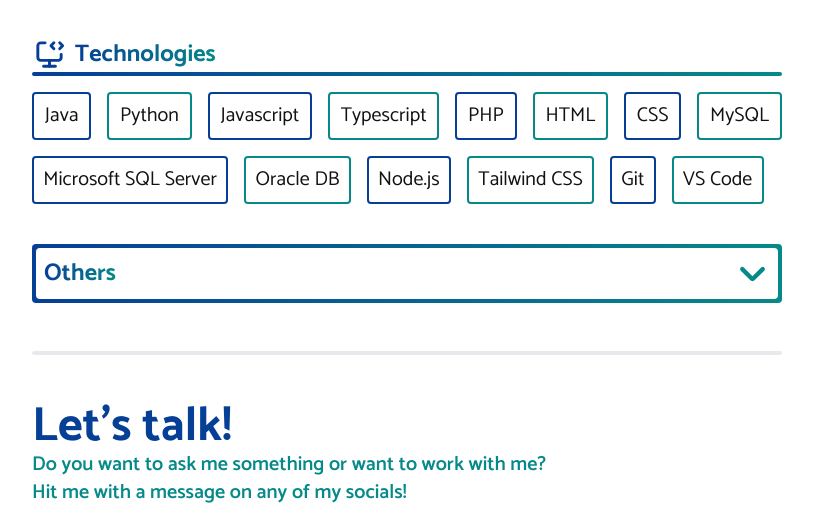
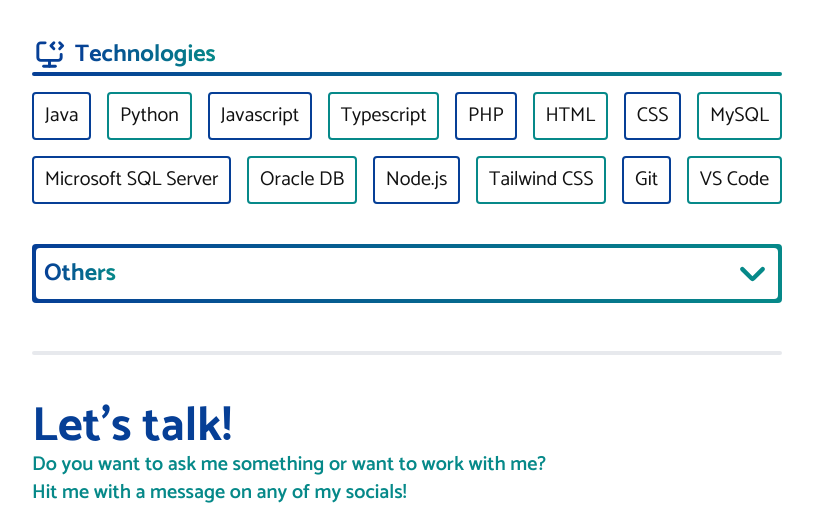
Before and after one commit to miguelmagueijo/website, an Astro site: page / in a window 1280 px wide. Shown: the part 1580-2100 px from the top of the page, without its empty margins (233-1046 px from the left). Built offline with nearby package versions, Linux system fonts and the light colour scheme; Astro itself is replaced by a stand-in of ours; no server answers.

Commit message:
Remove align on left (removed flex-auto)

```diff
--- a/src/pages/index.astro
+++ b/src/pages/index.astro
@@ -154,7 +154,7 @@
 			<h2 class="text-xl font-bold text-gradient dark:text-dark-gradient md:text-2xl">Technologies</h2>
 		</div>
 		<hr class="line-gradient dark:line-dark-gradient mb-4">
-		<div class="flex flex-wrap gap-2 md:gap-4 md:justify-between after:content-[''] after:flex-auto">
+		<div class="flex flex-wrap gap-2 md:gap-4 md:justify-between">
 			{ techKnowledge.map( (t) =>
 				<div class="border-2 select-none hover:odd:bg-primary hover:even:bg-secondary hover:odd:dark:bg-darkPrimary hover:even:dark:bg-darkSecondary hover:text-white hover:dark:text-black duration-300 p-2 flex-grow text-center rounded text-lg md:text-xl odd:border-primary even:border-secondary odd:dark:border-darkPrimary even:dark:border-darkSecondary">
 					{ t }
```
